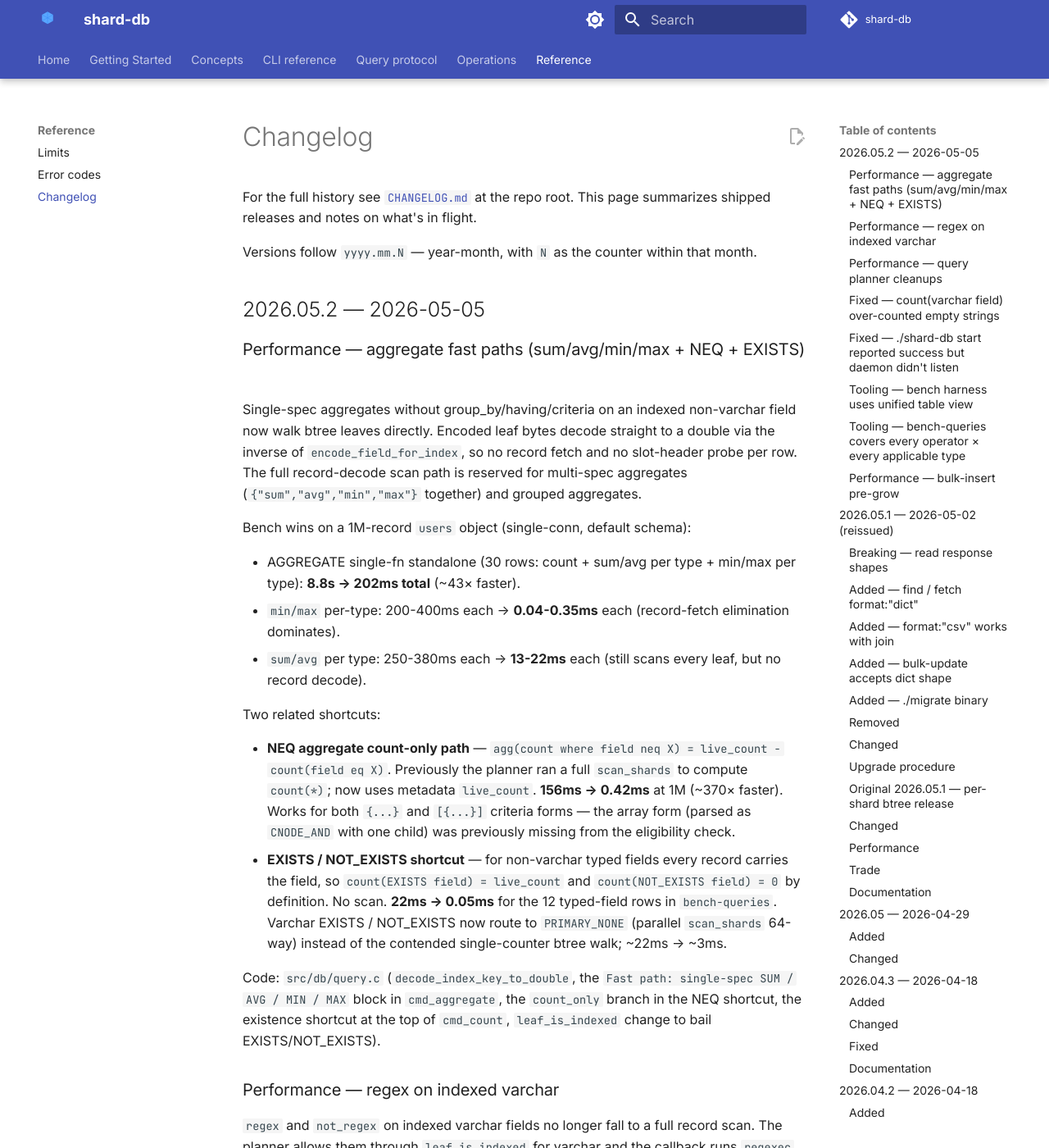
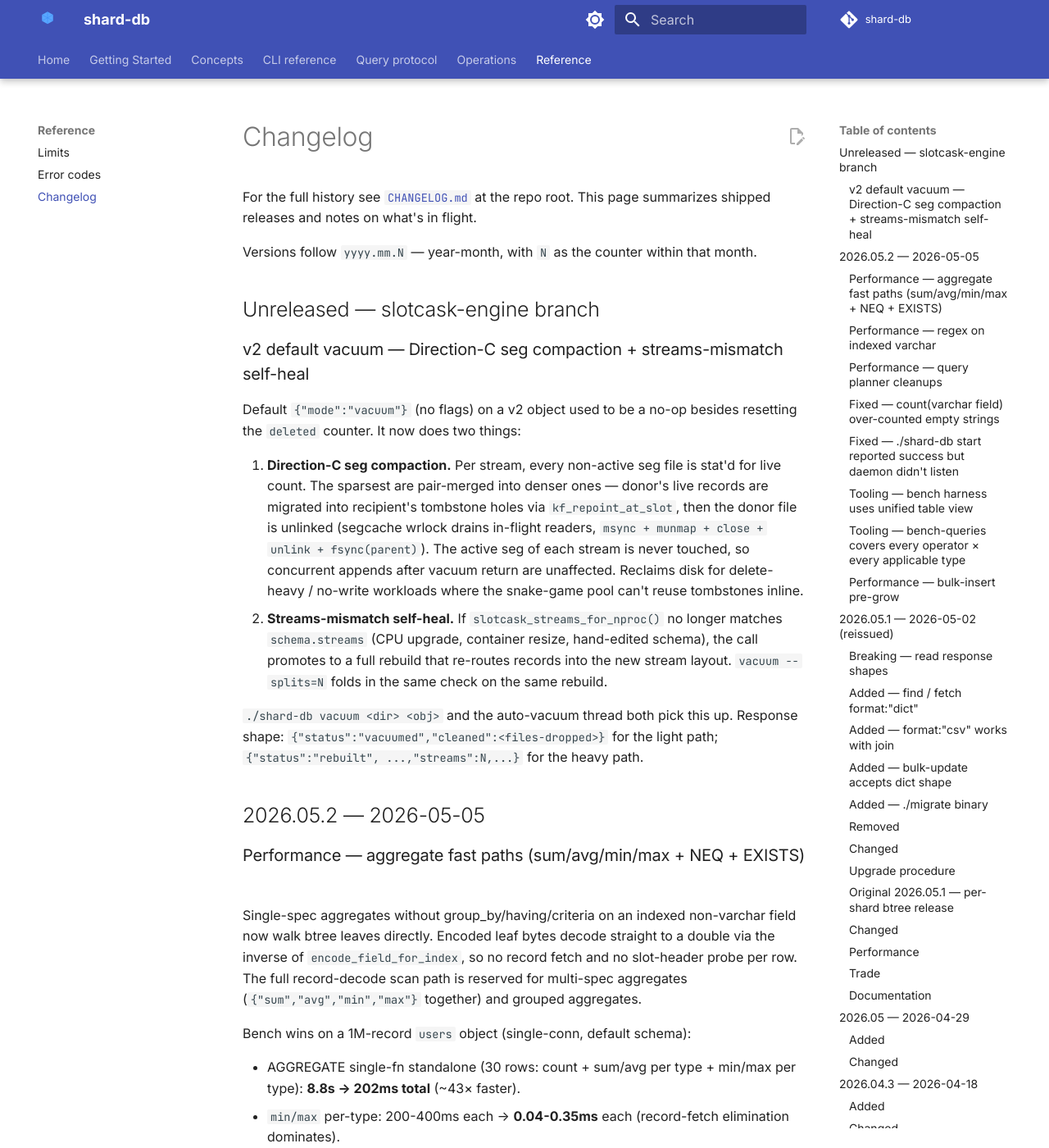
Before and after one commit to sayyiditow/shard-db, an MkDocs documentation site: the page built from docs/reference/changelog.md, in a window 1280 px wide and 1400 px high. Shown: the whole window at 82% size. Built offline with MkDocs 1.6.1 and Material for MkDocs 9.7.7, drawn with Linux system fonts in a browser that asks for light colours; comment, search, counter and statistics services are not loaded.

Commit message:
docs(vacuum): describe v2 default-vacuum compaction + streams self-heal
Schema-mutations doc and changelog now both reflect the new default-vacuum
behavior on v2 objects: Direction-C pair-merge of non-active sparse seg
files plus auto-rebuild on slotcask_streams_for_nproc() mismatch with
schema.streams. Operators reading the docs after a CPU upgrade now know
the fix is just `./shard-db vacuum <dir> <obj>`.

Response shape note clarifies that the light path returns
{"status":"vacuumed","cleaned":N} and the heavy path returns
{"status":"rebuilt",...,"streams":N,...}.

Co-Authored-By: Claude Opus 4.7 (1M context) <noreply@anthropic.com>

```diff
--- a/docs/query-protocol/schema-mutations.md
+++ b/docs/query-protocol/schema-mutations.md
@@ -132,9 +132,9 @@ Maintenance — reclaim deleted-record slots, drop tombstoned fields, or reshard
 
 | Call | What it does |
 |---|---|
-| `{"mode":"vacuum",...}` | Fast in-place tombstone reclaim. Rewrites slots with `flag=2` (deleted) back to `flag=0` (empty). No schema change. |
+| `{"mode":"vacuum",...}` | **v1**: in-place tombstone reclaim — slots with `flag=2` are zeroed back to `flag=0`. **v2**: Direction-C seg compaction — sparse non-active seg files are pair-merged into denser ones via kf-repoint, then unlinked. Active seg of each stream is never touched. *Also*: if the host's CPU count has changed since `create-object` and `slotcask_streams_for_nproc()` no longer matches `schema.streams`, the call automatically promotes to a full rebuild that re-routes records into the new stream layout. Idempotent. |
 | `{"mode":"vacuum","compact":true}` | Full rebuild. Drops tombstoned fields, shrinks `slot_size`. Indexes preserved. |
-| `{"mode":"vacuum","splits":N}` | Full rebuild with a new shard count. Re-hashes data; hash routing identity is preserved. **Triggers a full reindex** — see below. |
+| `{"mode":"vacuum","splits":N}` | Full rebuild with a new shard count. Re-hashes data; hash routing identity is preserved. **Triggers a full reindex** — see below. Also folds in the streams-mismatch check on the same rebuild, so you never need a second call. |
 | `{"mode":"vacuum","compact":true,"splits":N}` | Both — compact schema and reshard in one pass. |
 
 ### Why `splits` triggers reindex (2026.05.1+)
@@ -152,12 +152,14 @@ Plain `vacuum --compact` (no `splits`) leaves indexes alone — the per-field sh
 - Many deletes → `vacuum-check` flags objects where tombstoned ≥10% and total ≥1000.
 - Removed fields → `compact` to reclaim their bytes.
 - Shard skew from growth → `splits:N` to even out load. See [`shard-stats`](diagnostics.md).
+- **CPU upgrade or container resize** (v2) → the next default `vacuum` self-heals: it detects `slotcask_streams_for_nproc() ≠ schema.streams` and dispatches to the rebuild path, after which records route by the new stream count. The auto-vacuum thread picks this up automatically once any object also crosses the deletion-pct threshold; for an explicit fix, run `./shard-db vacuum <dir> <obj>`.
 
 ### Locks
 
 All vacuum flavors take the object's write lock. Normal ops block for the duration of the rebuild.
 
-Response: `{"status":"vacuumed","object":"...","compact":true|false,"splits":N}`.
+Response (v2 light path): `{"status":"vacuumed","cleaned":<seg-files-dropped>}`.
+Response (heavy path — `compact`, `splits`, or streams-mismatch): `{"status":"rebuilt","live":N,"splits":N,"streams":N,"slot_size":N,"compact":true|false,"indexes_rebuilt":N}`.
 
 ## truncate
 
--- a/docs/reference/changelog.md
+++ b/docs/reference/changelog.md
@@ -3,6 +3,17 @@
 For the full history see [`CHANGELOG.md`](https://github.com/sayyiditow/shard-db/blob/main/CHANGELOG.md) at the repo root. This page summarizes shipped releases and notes on what's in flight.
 
 Versions follow `yyyy.mm.N` — year-month, with `N` as the counter within that month.
+
+## Unreleased — slotcask-engine branch
+
+### v2 default vacuum — Direction-C seg compaction + streams-mismatch self-heal
+
+Default `{"mode":"vacuum"}` (no flags) on a v2 object used to be a no-op besides resetting the `deleted` counter. It now does two things:
+
+1. **Direction-C seg compaction.** Per stream, every non-active seg file is stat'd for live count. The sparsest are pair-merged into denser ones — donor's live records are migrated into recipient's tombstone holes via `kf_repoint_at_slot`, then the donor file is unlinked (segcache wrlock drains in-flight readers, `msync + munmap + close + unlink + fsync(parent)`). The active seg of each stream is never touched, so concurrent appends after vacuum return are unaffected. Reclaims disk for delete-heavy / no-write workloads where the snake-game pool can't reuse tombstones inline.
+2. **Streams-mismatch self-heal.** If `slotcask_streams_for_nproc()` no longer matches `schema.streams` (CPU upgrade, container resize, hand-edited schema), the call promotes to a full rebuild that re-routes records into the new stream layout. `vacuum --splits=N` folds in the same check on the same rebuild.
+
+`./shard-db vacuum <dir> <obj>` and the auto-vacuum thread both pick this up. Response shape: `{"status":"vacuumed","cleaned":<files-dropped>}` for the light path; `{"status":"rebuilt", ...,"streams":N,...}` for the heavy path.
 
 ## 2026.05.2 — 2026-05-05
 
```
